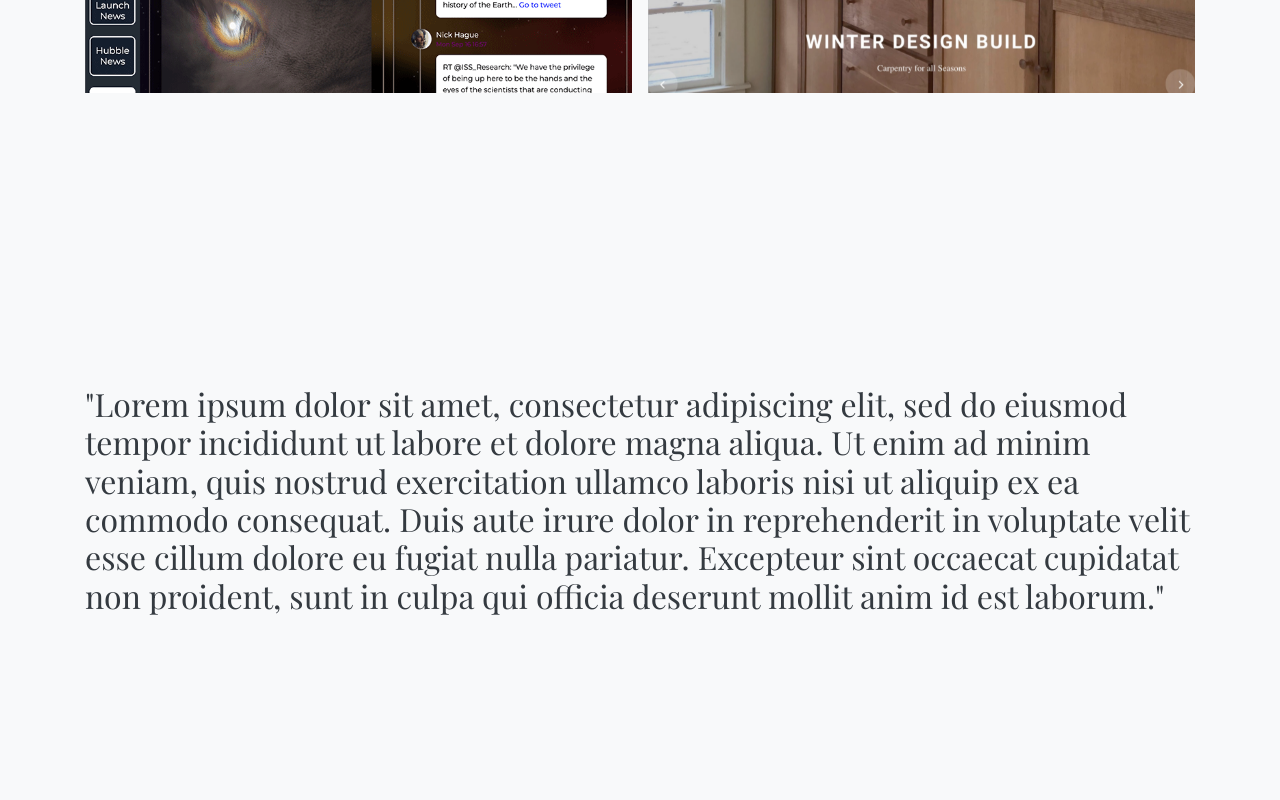
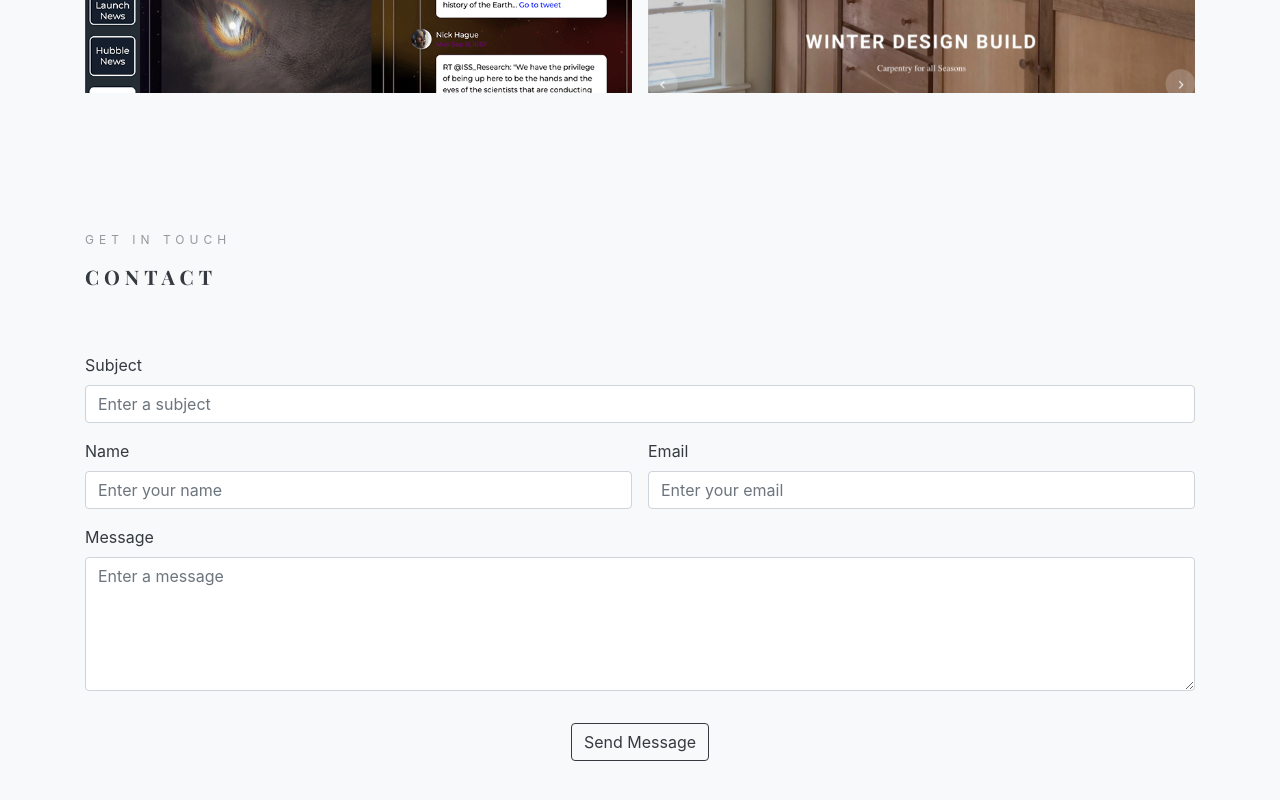
Before and after one commit to jonathanbridges/website, a React (Create React App) app: page / in a window 1280 px wide. Shown: the part 4187-4987 px from the top of the page. Built offline with nearby package versions, Linux system fonts and the light colour scheme; a web font is replaced by a local one.

Commit message:
Add Contact

```diff
--- a/package.json
+++ b/package.json
@@ -13,6 +13,7 @@
     "@types/react-bootstrap": "^0.32.25",
     "@types/react-dom": "^16.9.10",
     "aos": "^2.3.4",
+    "axios": "^0.21.0",
     "bootstrap": "^4.5.3",
     "node-sass": "^4.14.1",
     "react": "^16.14.0",
--- a/src/App.tsx
+++ b/src/App.tsx
@@ -10,6 +10,7 @@ import About from './components/About/About';
 import Skills from './components/Skills/Skills';
 import Experience from './components/Experience/Experience';
 import Projects from './components/Projects/Projects';
+import Contact from './components/Contact/Contact';
 import Mondrian from './components/Mondrian/Mondrian';
 
 const App: React.FC = () => {
@@ -71,16 +72,8 @@ const App: React.FC = () => {
 					<section ref={sections['Projects']}>
 						<Projects />
 					</section>
-					<section>
-						<h2>
-							"Lorem ipsum dolor sit amet, consectetur adipiscing elit, sed do
-							eiusmod tempor incididunt ut labore et dolore magna aliqua. Ut
-							enim ad minim veniam, quis nostrud exercitation ullamco laboris
-							nisi ut aliquip ex ea commodo consequat. Duis aute irure dolor in
-							reprehenderit in voluptate velit esse cillum dolore eu fugiat
-							nulla pariatur. Excepteur sint occaecat cupidatat non proident,
-							sunt in culpa qui officia deserunt mollit anim id est laborum."
-						</h2>
+					<section ref={sections['Contact']}>
+						<Contact />
 					</section>
 				</Container>
 			</main>
--- /dev/null
+++ b/src/components/Contact/Contact.tsx
@@ -0,0 +1,131 @@
+import React, { useContext, useState } from 'react';
+import { Button, Form } from 'react-bootstrap';
+import axios from 'axios';
+import { DarkModeContext } from '../../utilites/ThemeProvider';
+import SectionHeader from '../SectionHeader/SectionHeader';
+
+/**
+ * Local state shared by the handleSubmit and handleServerResponse functions
+ */
+type FormStatus = {
+	ok: boolean;
+	message: string;
+};
+
+const Contact: React.FC = () => {
+	const theme = useContext(DarkModeContext);
+	const { isDark } = theme.mode;
+
+	const [status, setStatus] = useState<FormStatus>({ ok: false, message: '' });
+	const [isSubmitting, setIsSubmitting] = useState<boolean>(false);
+
+	/**
+	 * Function that submits an email via the FormSpree API
+	 * @link https://github.com/formspree
+	 *
+	 * @param event The form submit event
+	 */
+	const handleSubmit = (event: React.FormEvent<HTMLFormElement>) => {
+		event.preventDefault();
+		const form = event.target as HTMLFormElement;
+		setIsSubmitting(true);
+		axios({
+			method: 'POST',
+			url: 'https://formspree.io/f/xwkwrwnn',
+			data: new FormData(form)
+		})
+			.then(() => {
+				handleServerResponse(true, 'Thanks for your email!', form);
+			})
+			.catch((result) => {
+				handleServerResponse(false, result.response.data.error, form);
+			});
+	};
+
+	/**
+	 * Function that displays feedback to the user after a response is returned from the server
+	 *
+	 * @param ok The status of the response
+	 * @param message The response message
+	 * @param form The form data
+	 */
+	const handleServerResponse = (
+		ok: boolean,
+		message: string,
+		form: HTMLFormElement
+	): void => {
+		setIsSubmitting(false);
+		setStatus({ ok, message });
+		if (ok) {
+			form.reset();
+		}
+	};
+
+	return (
+		<>
+			<SectionHeader
+				spanText='Get in Touch'
+				headerText='Contact'
+				useHeaderAnimation
+			/>
+			<Form onSubmit={handleSubmit}>
+				<Form.Group controlId='subject'>
+					<Form.Label>Subject</Form.Label>
+					<Form.Control
+						required
+						type='text'
+						name='subject'
+						placeholder='Enter a subject'
+						disabled={isSubmitting}
+					/>
+				</Form.Group>
+				<div className='d-sm-flex justify-content-between'>
+					<Form.Group controlId='name' className='flex-fill mr-sm-3'>
+						<Form.Label>Name</Form.Label>
+						<Form.Control
+							type='text'
+							name='name'
+							placeholder='Enter your name'
+							required
+							disabled={isSubmitting}
+						/>
+					</Form.Group>
+					<Form.Group controlId='email' className='flex-fill'>
+						<Form.Label>Email</Form.Label>
+						<Form.Control
+							type='email'
+							name='email'
+							placeholder='Enter your email'
+							required
+							disabled={isSubmitting}
+						/>
+					</Form.Group>
+				</div>
+				<Form.Group controlId='message'>
+					<Form.Label>Message</Form.Label>
+					<Form.Control
+						as='textarea'
+						rows={5}
+						name='message'
+						placeholder='Enter a message'
+						required
+						disabled={isSubmitting}
+					/>
+				</Form.Group>
+				{status && (
+					<p className={!status.ok ? 'text-danger' : ''}>{status.message}</p>
+				)}
+				<Form.Group className='d-flex align-end justify-content-center flex-fill'>
+					<Button
+						variant={isDark ? 'outline-light' : 'outline-dark'}
+						type='submit'
+						disabled={isSubmitting}
+					>
+						Send Message
+					</Button>
+				</Form.Group>
+			</Form>
+		</>
+	);
+};
+export default Contact;
```
Also changed, not shown: src/components/Projects/Projects.tsx (+9 -0 lines), 1 other file (tests, documents, lock files or other folders).
